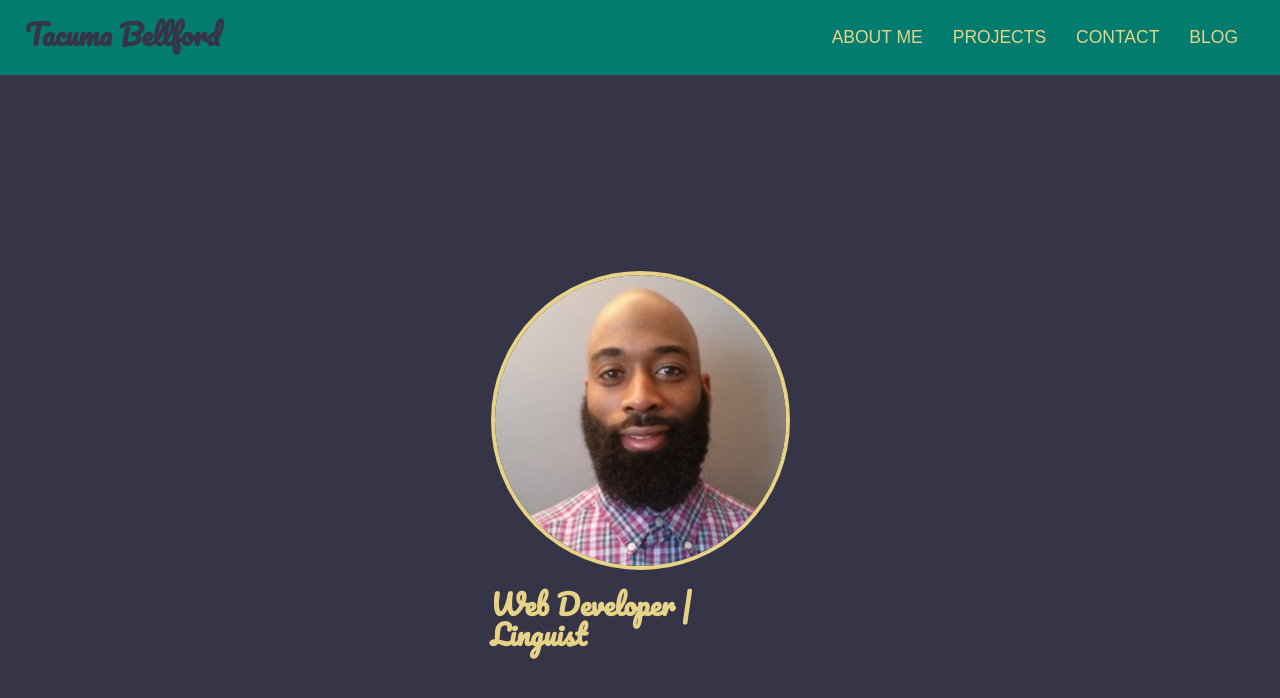
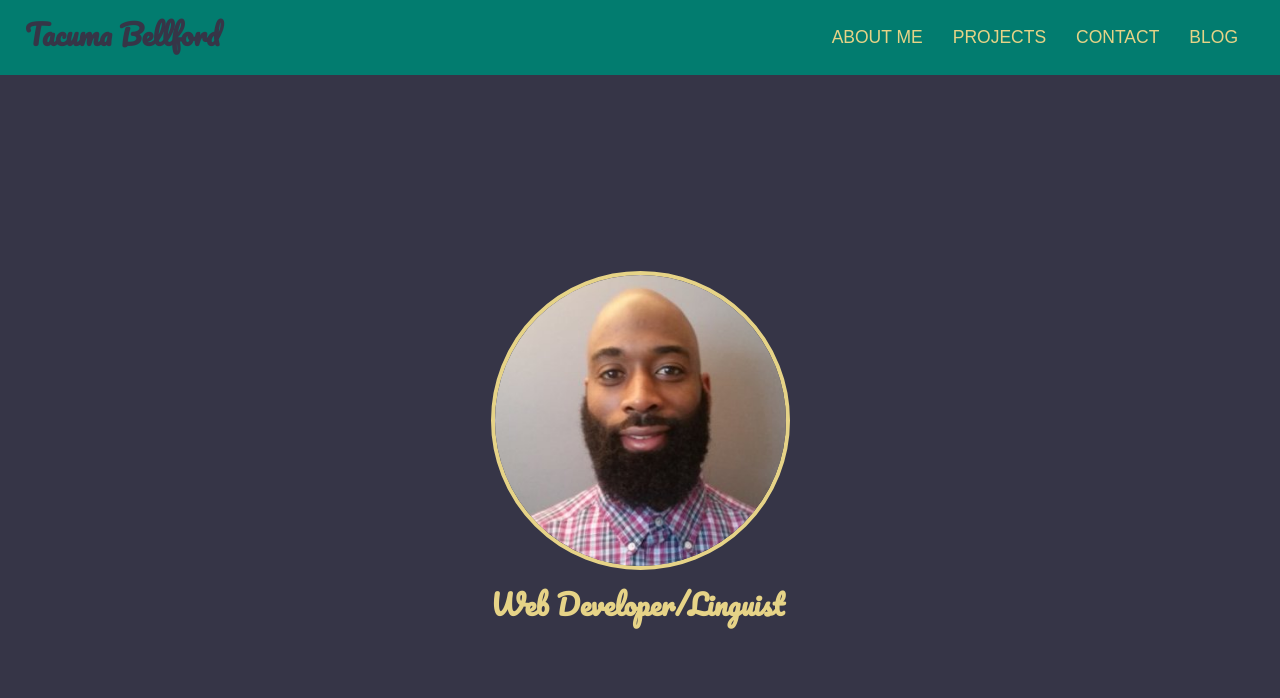
Before and after one commit to takumab/portfolio, a Jekyll site: the page built from index.html, in a window 1280 px wide. Shown: the top 698 px of the page. Built offline with Jekyll 4.4.1, drawn with Linux system fonts in a browser that asks for light colours; nearby versions of some CDN libraries.

Commit message:
Change subheader on landing page

```diff
--- a/_includes/face.html
+++ b/_includes/face.html
@@ -2,6 +2,6 @@
 <section class="container" id="section1">
   <header class="row" id="header">
     <img src="assets/img/me.jpg" class="img-responsive" alt="Takuma">
-    <h3 class="occupation ">Web Developer | Linguist</h3>
+    <h3 class="occupation ">Web Developer/Linguist</h3>
   </header>
 </section>
```
